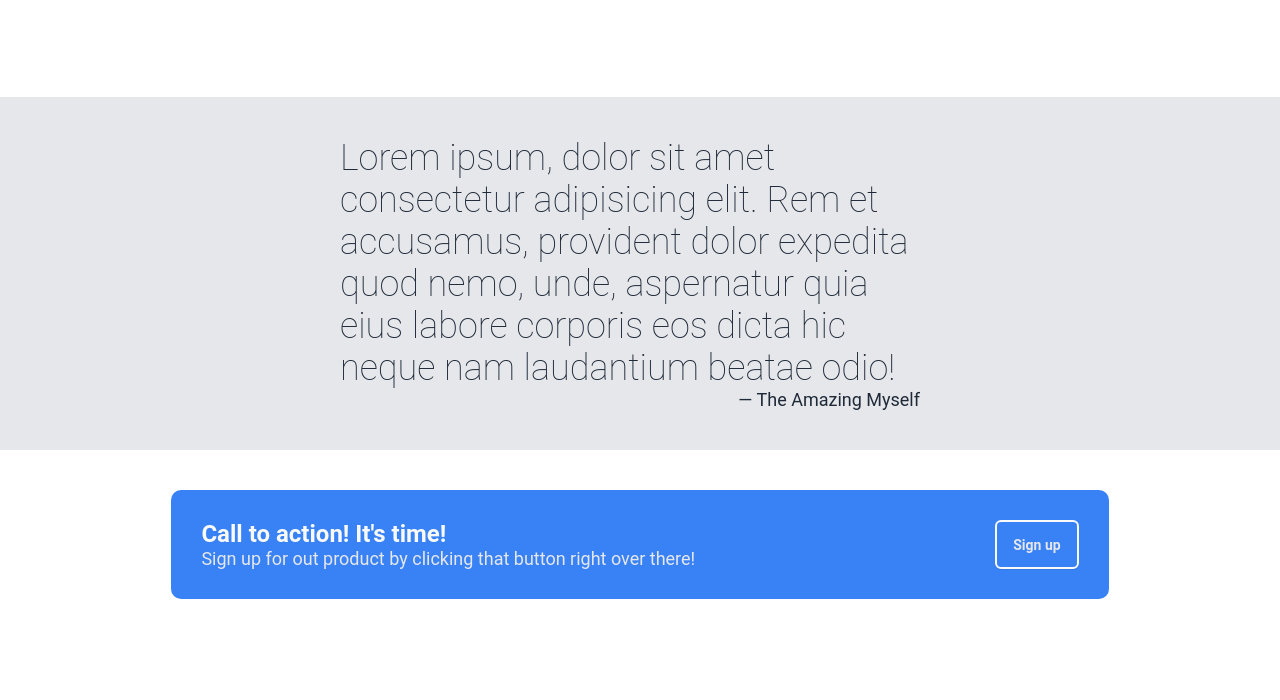
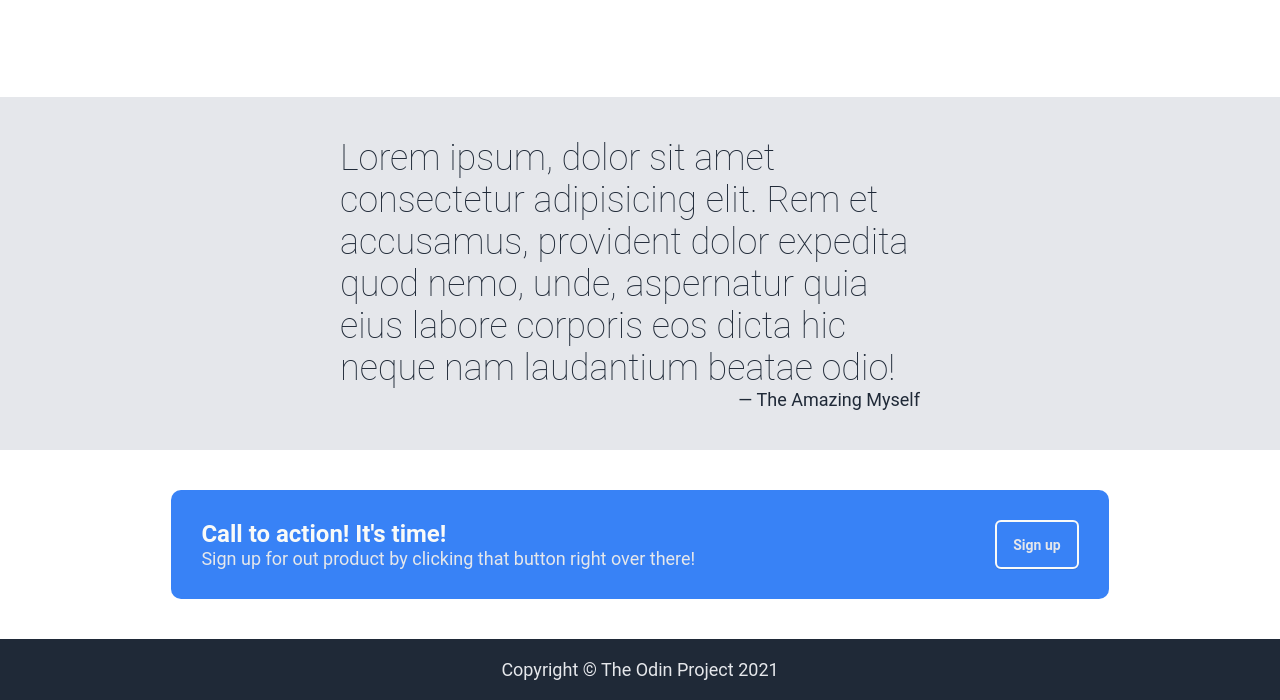
Before and after one commit to CpMatt/Odin-landing-page, a plain HTML site: page index.html in a window 1280 px wide. Shown: the part 742-1442 px from the top of the page. Before the commit the page ends 1381 px from the top, so only its background shows below. Drawn offline with Linux system fonts and the light colour scheme.

Commit message:
made the copyright part in the index.html and style.css

```diff
--- a/index.html
+++ b/index.html
@@ -69,5 +69,9 @@
              <button type="button" class="button-bottom">Sign up</button>
             </div>
         </div>
+
+        <div id="copyright-container">
+            <div id="text">Copyright © The Odin Project 2021</div>
+        </div>
     </body>
 </html>
--- a/style.css
+++ b/style.css
@@ -192,3 +192,15 @@
 .button-bottom:hover {
     background-color: #2c66c2;
 }
+
+#copyright-container {
+    display: flex;
+    justify-content: center;
+    padding: 20px;
+    background-color: #1F2937;
+}
+
+#copyright-container #text {
+    color: #E5E7EB;
+    font-size: 18px;
+}
```
